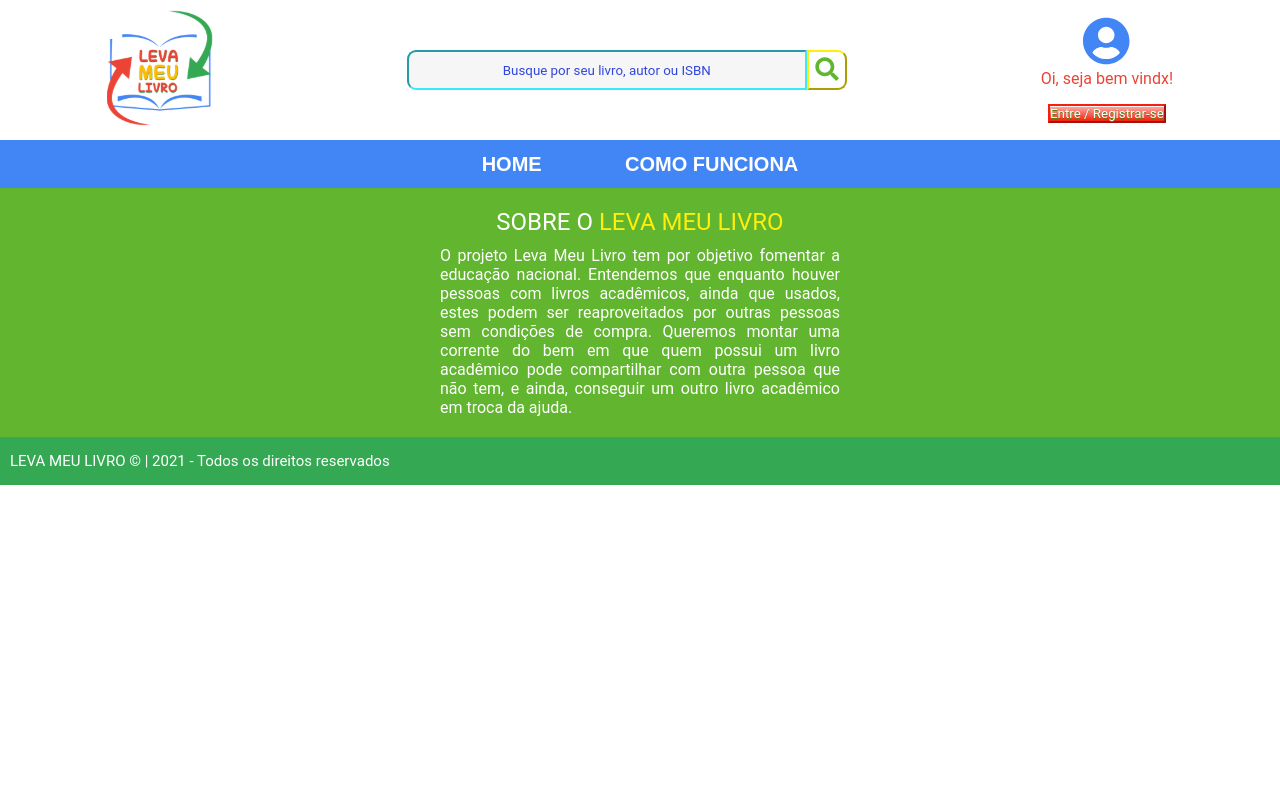
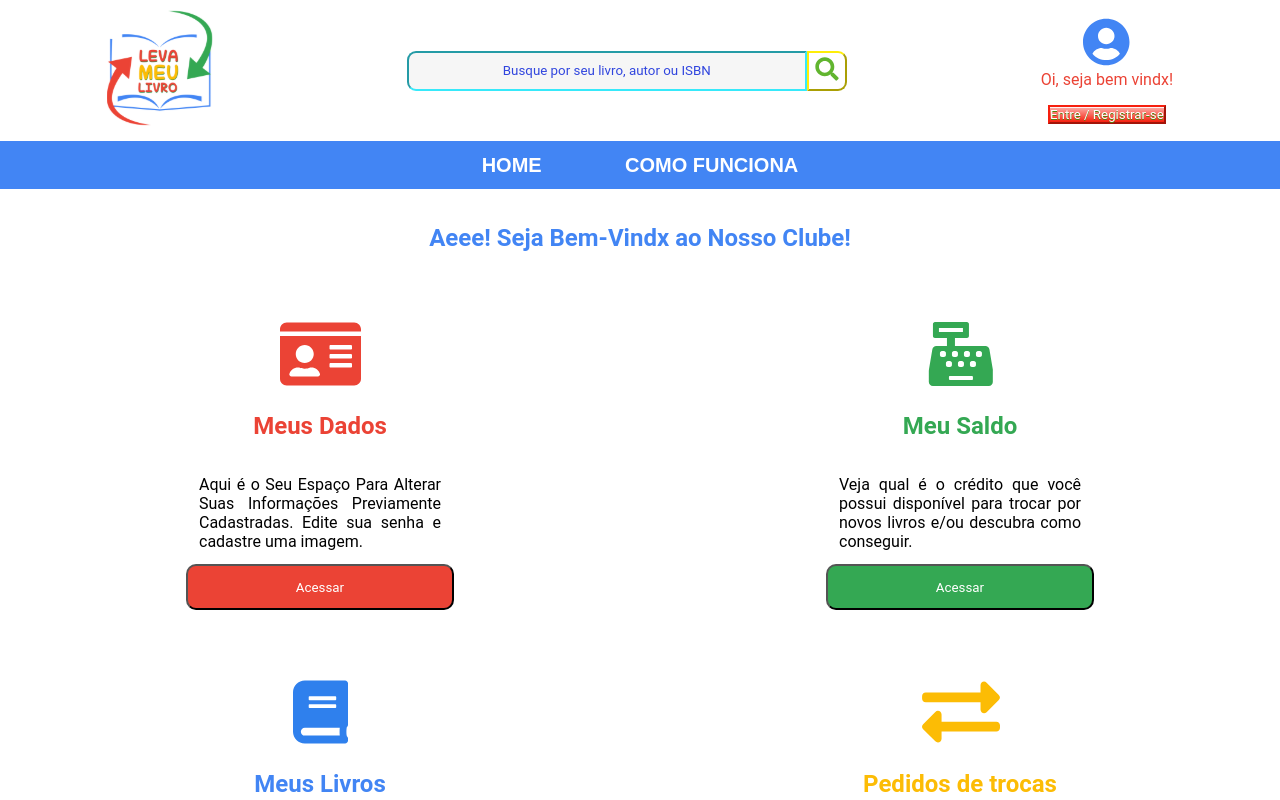
Before and after one commit to JG-OLIVEIRA/levameulivro-frontend, a React (Create React App) app: page /my-profile in a window 1280 px wide. Shown: the top 800 px of the page. Built offline with nearby package versions, Linux system fonts and the light colour scheme.

Commit message:
adding my profile page

```diff
--- a/src/AppRouter.js
+++ b/src/AppRouter.js
@@ -3,12 +3,14 @@
 
 import UserSignUpAndSignIn from "./pages/UserSignUpAndSignIn";
 import Home from "./pages/Home";
+import UserProfile from "./pages/UserProfile";
 
 function AppRouter() {
   return (
     <Routes>
       <Route path="/" element={<Home />} />
       <Route path="/signup-signin" element={<UserSignUpAndSignIn />} />
+      <Route path="/my-profile" element={<UserProfile />} />
     </Routes>
   );
 }
--- /dev/null
+++ b/src/components/ActionCard.js
@@ -0,0 +1,23 @@
+import styles from "../styles/components/ActionCard.module.css";
+
+function ActionCard(props) {
+  return (
+    <div className={styles.actionCardContainer}>
+      <div className={styles.actionImageContainer}>
+        <img src={props.actionImage} alt={props.actionAlternativeText} />
+      </div>
+      <h2 style={{ color: props.titleColor }}>{props.actionTitle}</h2>
+      <div className={styles.paragrafyContainer}>
+        <p>{props.paragrafy}</p>
+      </div>
+      <button
+        style={{ background: props.backgroundColor, color: "#FFFFFF" }}
+        onClick={props.actionFunction}
+      >
+        Acessar
+      </button>
+    </div>
+  );
+}
+
+export default ActionCard;
--- a/src/components/Header.js
+++ b/src/components/Header.js
@@ -15,7 +15,9 @@
     <div className={styles.headerContainer}>
       <div className={styles.headerTop}>
         <div>
-          <img src={logo} alt="logo" />
+          <a href="/">
+            <img src={logo} alt="logo" />
+          </a>
         </div>
 
         <div className={styles.searchContainer}>
--- /dev/null
+++ b/src/pages/UserProfile.js
@@ -0,0 +1,74 @@
+import styles from "../styles/pages/UserProfile.module.css";
+import ActionCard from "../components/ActionCard";
+
+import imgMyData from "../assets/imgMeusDados.svg";
+import imgCredit from "../assets/imgSaldo.svg";
+import imgBooks from "../assets/imgLivros.svg";
+import imgExchanges from "../assets/imgTroca.svg";
+import { useNavigate } from "react-router-dom";
+
+function UserProfile() {
+  const navigate = useNavigate();
+
+  function navigateToMyData() {
+    navigate("/my-data");
+  }
+
+  function navigateToMyCredit() {
+    navigate("/my-credit");
+  }
+
+  function navigateToMyBooks() {
+    navigate("/my-books");
+  }
+
+  function navigateToMyExchanges() {
+    navigate("/my-exchanges");
+  }
+
+  return (
+    <section className={styles.userProfileContainer}>
+      <h2>Aeee! Seja Bem-Vindx ao Nosso Clube!</h2>
+      <div className={styles.actionsCardContainer}>
+        <ActionCard
+          actionImage={imgMyData}
+          actionAlternativeText="imagem meus dados"
+          actionTitle="Meus Dados"
+          paragrafy="Aqui é o Seu Espaço Para Alterar Suas Informações Previamente Cadastradas. Edite sua senha e cadastre uma imagem."
+          actionFunction={navigateToMyData}
+          titleColor="#EB4335"
+          backgroundColor="#EB4335"
+        />
+        <ActionCard
+          actionImage={imgCredit}
+          actionAlternativeText="imagem créditos"
+          actionTitle="Meu Saldo"
+          paragrafy="Veja qual é o crédito que você possui disponível para trocar por novos livros e/ou descubra como conseguir."
+          actionFunction={navigateToMyCredit}
+          titleColor="#34A853"
+          backgroundColor="#34A853"
+        />
+        <ActionCard
+          actionImage={imgBooks}
+          actionAlternativeText="imagem meus livros"
+          actionTitle="Meus Livros"
+          paragrafy="Cadastre os livros que está disposto a trocar para receber créditos. Responda dúvidas de outros usuários."
+          actionFunction={navigateToMyBooks}
+          titleColor="#4285F4"
+          backgroundColor="#4285F4"
+        />
+        <ActionCard
+          actionImage={imgExchanges}
+          actionAlternativeText="imagem minhas trocas"
+          actionTitle="Pedidos de trocas"
+          paragrafy="Visualize aqui quem pediu os livros que você cadastrou e também acompanhe os seus pedidos de troca."
+          actionFunction={navigateToMyExchanges}
+          titleColor="#FCBC05"
+          backgroundColor="#FCBC05"
+        />
+      </div>
+    </section>
+  );
+}
+
+export default UserProfile;
--- /dev/null
+++ b/src/styles/components/ActionCard.module.css
@@ -0,0 +1,28 @@
+.actionCardContainer {
+  width: 268px;
+  display: flex;
+  flex-direction: column;
+  align-items: center;
+  margin: 35px;
+}
+
+.actionCardContainer h2 {
+  margin: 22px;
+}
+
+.paragrafyContainer {
+  display: flex;
+  align-items: center;
+  justify-content: center;
+  margin: 13px;
+}
+
+.paragrafyContainer p {
+  text-align: justify;
+}
+
+.actionCardContainer button {
+  width: 100%;
+  height: 46px;
+  border-radius: 10px;
+}
--- a/src/styles/global.css
+++ b/src/styles/global.css
@@ -13,3 +13,8 @@
   opacity: 0.7;
   transform: scale(1.04);
 }
+
+h2 {
+  color: #4285f4;
+  margin: 35px;
+}
--- /dev/null
+++ b/src/styles/pages/UserProfile.module.css
@@ -0,0 +1,21 @@
+.userProfileContainer {
+  display: flex;
+  flex-direction: column;
+  align-items: center;
+}
+
+.actionsCardContainer {
+  width: 100%;
+  display: grid;
+  grid-template-columns: 1fr 1fr;
+  justify-items: center;
+  align-content: center;
+}
+
+@media screen and (max-width: 800px) {
+  .actionsCardContainer {
+    display: flex;
+    align-items: center;
+    flex-direction: column;
+  }
+}
--- a/src/styles/pages/UserSignUpAndSignIn.module.css
+++ b/src/styles/pages/UserSignUpAndSignIn.module.css
@@ -2,11 +2,6 @@
   display: flex;
   flex-direction: column;
   align-items: center;
-}
-
-.userSignUpAndSignInContainer h2 {
-  color: #4285f4;
-  margin: 35px;
 }
 
 .formContainer {
```
